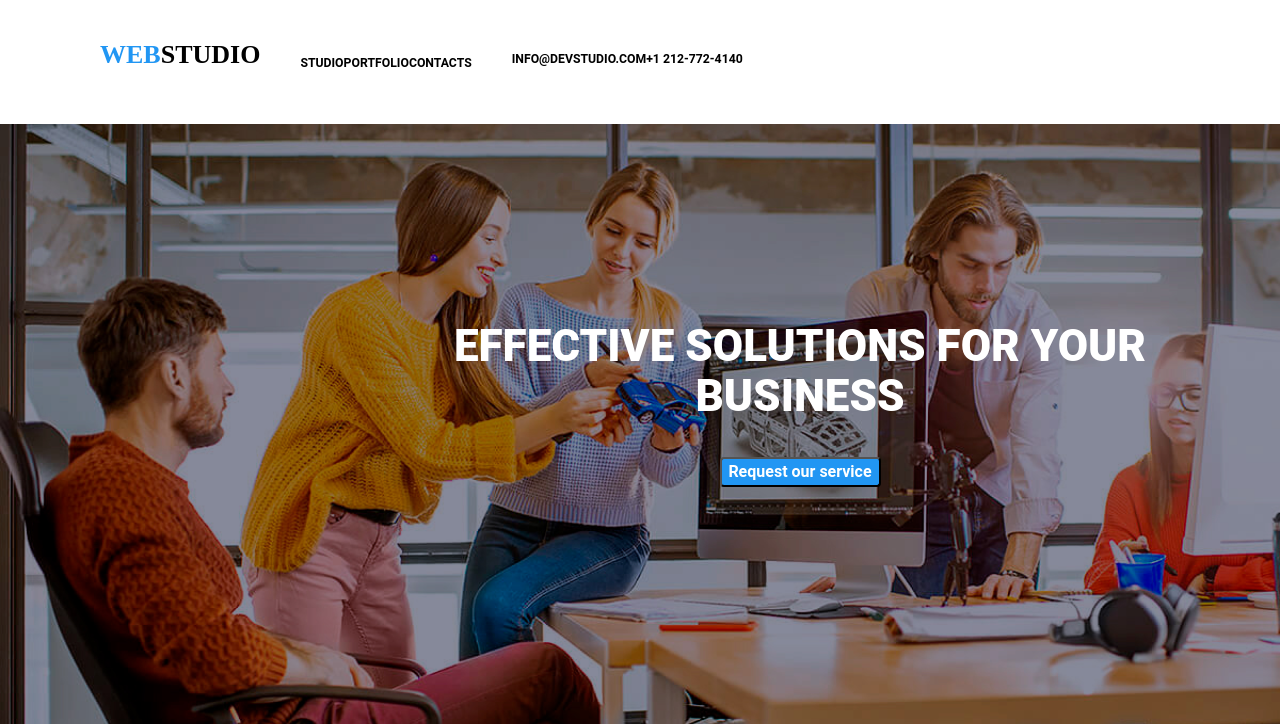
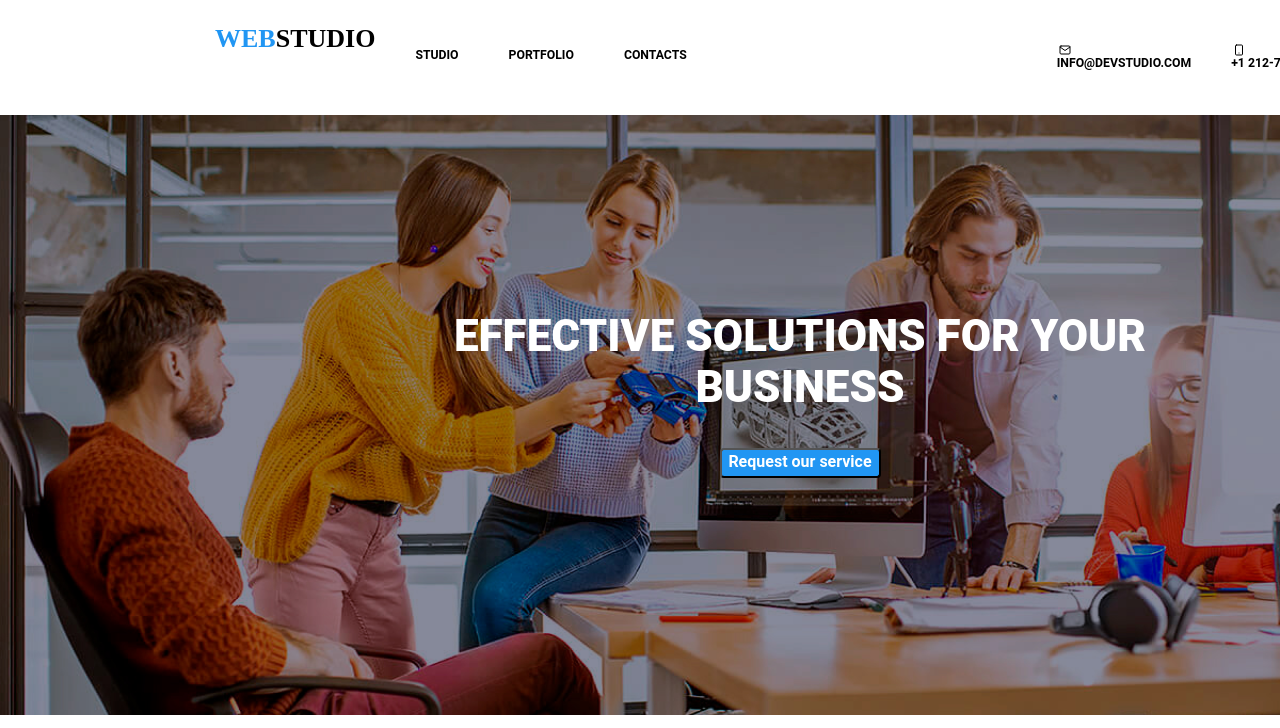
Before and after one commit to Madwtz/goit-markup-hw-04, a plain HTML site: page index.html in a window 1280 px wide. Shown: the top 728 px of the page. Drawn offline with nearby package versions, Linux system fonts and the light colour scheme.

Commit message:
added svg for contacts

```diff
--- a/index.html
+++ b/index.html
@@ -6,6 +6,7 @@
     <title>Document</title>
     <link rel="stylesheet" href="modern-normalize.css" />
     <link rel="stylesheet" href="styles.css" />
+    <script src="https://unpkg.com/feather-icons"></script>
   </head>
   <body>
     <header class="container-header">
@@ -25,8 +26,16 @@
       </div>
       <div class="contact-section">
         <ul>
-          <li><a href="mailto:info@devstudio.com">info@devstudio.com</a></li>
-          <li><a href="tel:+12127724140">+1 212-772-4140</a></li>
+          <li>
+            <a href="mailto:info@devstudio.com">
+              <i data-feather="mail"></i>info@devstudio.com</a
+            >
+          </li>
+          <li>
+            <a href="tel:+12127724140">
+              <i data-feather="smartphone"></i>+1 212-772-4140</a
+            >
+          </li>
         </ul>
       </div>
     </header>
@@ -394,5 +403,10 @@
         </div>
       </div>
     </footer>
+
+    <script>
+      feather.replace();
+    </script>
+    <script src="./js/modal.js"></script>
   </body>
 </html>
--- a/styles.css
+++ b/styles.css
@@ -4,7 +4,6 @@
   --main-color: #fff;
   --second-color: #2196f3;
   --social-icon-color: #afb1b8;
-  --social-icon-hover-color: #ff6c00;
   --transition: 250ms cubic-bezier(0.4, 0, 0.2, 1);
 
   --logo-font-family: "raleway", "sans-serif";
@@ -36,7 +35,8 @@ a {
 
 .container-header {
   background-color: var(--main-color);
-  padding: 40px 50px 40px 100px;
+  padding-right: 225px;
+  padding-left: 215px;
   display: flex;
 }
 .container-header,
@@ -52,15 +52,30 @@ a {
   letter-spacing: normal;
   text-transform: uppercase;
 }
-
-.main-navigation ul,
 .contact-section ul {
   display: flex;
+  gap: 40px;
+  padding-top: 32px;
+  padding-bottom: 32px;
+}
+.contact-section svg {
+  display: flex;
+  width: 16px;
+  height: 12px;
+}
+.main-navigation ul {
+  display: flex;
+  gap: 50px;
+  padding-right: 330px;
+  padding-top: 32px;
+  padding-bottom: 32px;
 }
 .item-logo {
   font-size: 26px;
   font-family: var(--logo-font-family);
   font-weight: 700;
+  padding-top: 24px;
+  padding-bottom: 24px;
 }
 .item-web-span {
   color: var(--second-color);
@@ -221,7 +236,8 @@ section.general-section button {
 
 .icons-list .icon:hover,
 .icons-list .icon:focus {
-  color: var(--social-icon-hover-color);
+  color: var(--main-color);
+  fill: var(--second-color);
 }
 .icons-list .icon svg {
   width: 20px;
```
